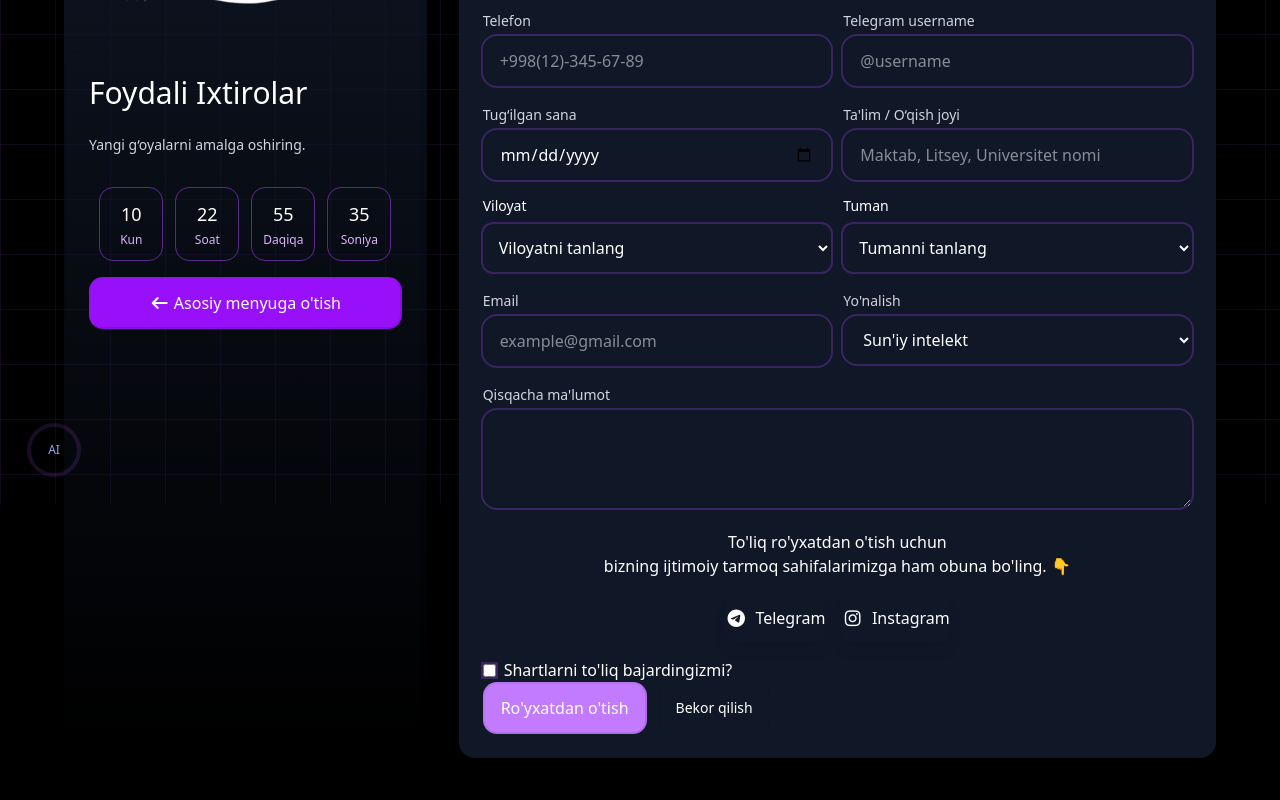
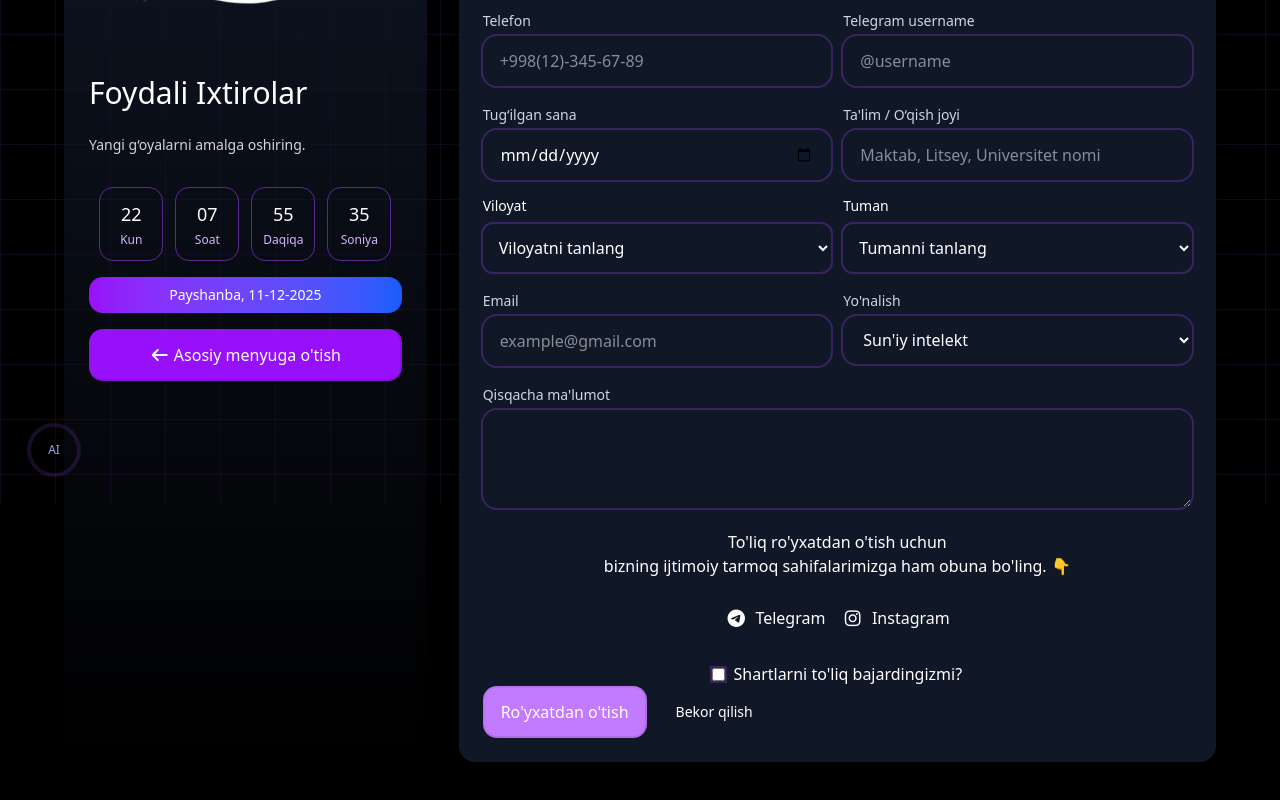
Before and after one commit to umidasirov/landingai, a React (Vite) app: page /register/1 in a window 1280 px wide. Shown: the part 296-1096 px from the top of the page. Built offline with nearby package versions, Linux system fonts and the light colour scheme.

Commit message:
robo futbol uchun register va bannerlar togrlandi

```diff
--- a/src/App.tsx
+++ b/src/App.tsx
@@ -63,9 +63,9 @@ export default function App() {
                     <ScrollReveal direction="up" delay={0.04}>
                       <MainGifts />
                     </ScrollReveal>
-                    <ScrollReveal direction="up">
+                    {/* <ScrollReveal direction="up">
                       <AboutSection />
-                    </ScrollReveal>
+                    </ScrollReveal> */}
                     {/* <ScrollReveal direction="up" delay={0.04}>
                       <ScheduleSection />
                     </ScrollReveal> */}
--- a/src/components/HeroSection.tsx
+++ b/src/components/HeroSection.tsx
@@ -15,7 +15,7 @@ export function FiveBlocks() {
   return (
     <section className="bg-gray-950 py-10 px-4 sm:px-6 lg:px-10 mt-10 lg:mt-20" id='musobaqalar'>
       <div className="max-w-7xl mx-auto">
-        <CountdownTimer targetDate="2025-11-29T00:00:00" />
+        <CountdownTimer targetDate="2025-12-10T00:00:00" />
         <div className="flex flex-wrap justify-center gap-8 lg:gap-10 ani">
           {blocks.map((item, idx) => (
             <article
--- a/src/components/SpeakersSection.tsx
+++ b/src/components/SpeakersSection.tsx
@@ -1,6 +1,6 @@
 import { Linkedin, Twitter } from 'lucide-react';
 import { ImageWithFallback } from './figma/ImageWithFallback';
-import imgAll from '../assets/gifts/Barchasi.png';
+import imgAll from '../assets/gifts/asosiy.png';
 export function MainGifts() {
   return (
     <section id="sovg'alar" className="relative py-24 lg:py-32 bg-gradient-to-b from-black via-purple-950/10 to-black overflow-hidden">
@@ -20,10 +20,10 @@ export function MainGifts() {
             <span>IT Haftaligi: Sovg‘alar Sizni Kutmoqda</span>
           </div>
           <h2 className="text-4xl lg:text-5xl font-bold mb-4 text-white">
+            IT Haftaligi { ' '}
             <span className="bg-gradient-to-r from-purple-400 to-cyan-400 bg-clip-text text-transparent">
-               IT haftalikda {' '}
+               Sovrinlari
             </span>
-            yutib olishingiz mumkun bo'lgan sovg'alar
           </h2>
           <p className="text-gray-400 max-w-2xl mx-auto text-lg">
             Ushbu IT haftaligida ishtirok eting va yangi tajribalar orttiring. Yoqimli sovg‘alarga ega bo'lish esa  sizning ishtirokingiz va faoliyatingizga bog‘liq
--- a/src/components/register.tsx
+++ b/src/components/register.tsx
@@ -116,7 +116,7 @@ type PersonPayload = {
 type RegisterPayload = PersonPayload & {
     direction: string;
     eventKey?: string;
-    friend?: PersonPayload | null;
+    friend_data?: PersonPayload | null;
 };
 
 const DIRECTION_ALIASES: Record<string, string> = {
@@ -190,7 +190,7 @@ export default function Register(): JSX.Element {
         telegram_username: '',
         direction: eventKey,
         eventKey,
-        friend: null,
+        friend_data: null,
     });
 
     // Friend form (only for robofutbol)
@@ -235,7 +235,6 @@ export default function Register(): JSX.Element {
         if (!form.middle_name?.trim()) return "Otasining ismi kiritilsin.";
         if (!form.gender) return "Jins tanlang.";
         if (!form.phone_number?.trim()) return "Telefon raqam kiritilsin.";
-        if (!form.email?.trim()) return "Email kiritilsin.";
         if (!form.birth_date) return "Tug‘ilgan sana kiritilsin.";
         if (!form.study_place?.trim()) return "O‘qish joyi kiritilsin.";
         if (!form.region?.trim()) return "Hudud kiritilsin.";
@@ -247,7 +246,6 @@ export default function Register(): JSX.Element {
             if (!friendForm.middle_name?.trim()) return "Do‘stingizning otasining ismi kiritilsin.";
             if (!friendForm.gender) return "Do‘stingizning jinsini tanlang.";
             if (!friendForm.phone_number?.trim()) return "Do‘stingizning telefon raqami kiritilsin.";
-            if (!friendForm.email?.trim()) return "Do‘stingizning emaili kiritilsin.";
             if (!friendForm.birth_date) return "Do‘stingizning tug‘ilgan sanasi kiritilsin.";
             if (!friendForm.study_place?.trim()) return "Do‘stingizning o‘qish joyi kiritilsin.";
             if (!friendForm.region?.trim()) return "Do‘stingizning hududi kiritilsin.";
@@ -274,8 +272,9 @@ export default function Register(): JSX.Element {
 
         let payload: any = { ...form, direction: eventKey };
         if (eventKey === "rfutbol") {
-            payload.friend = { ...friendForm };
+            payload.friend_data = { ...friendForm };
         }
+
 
         // Remove empty strings
         Object.keys(payload).forEach((k) => {
@@ -332,6 +331,17 @@ export default function Register(): JSX.Element {
             setPendingPayload(null);
         }
     }
+    function ormatDate(dateString: string) {
+        const date = new Date(dateString);
+        const days = ['Yakshanba', 'Dushanba', 'Seshanba', 'Chorshanba', 'Payshanba', 'Juma', 'Shanba'];
+        const dayName = days[date.getDay()];
+        const day = date.getDate();
+        const month = date.getMonth() + 1;
+        const year = date.getFullYear();
+
+        return `${dayName}, ${day}-${month}-${year}`;
+    }
+
 
     return (
         <div className="min-h-screen text-white py-10 p-[20px] px-4 flex flex-col items-center justify-center" style={{ zIndex: 50 }}>
@@ -361,6 +371,12 @@ export default function Register(): JSX.Element {
 
                         {/* Gift message */}
                         <CountdownTimer targetDate={block.date} />
+
+                        <div className="mt-2 px-4 py-2 bg-gradient-to-r from-purple-600 via-indigo-600 to-blue-600 text-white text-sm font-medium rounded-xl shadow-md text-center">
+                            {ormatDate(block.date)}
+                        </div>
+
+
                         <button onClick={() => navigate('/')} className='mt-2 w-full py-3 rounded-xl px-6 text-white font-semibold transition bg-purple-600 hover:bg-purple-500'><i className="fa-solid fa-arrow-left"></i> Asosiy menyuga o'tish</button>
                     </div>
                 </aside>
@@ -370,7 +386,7 @@ export default function Register(): JSX.Element {
                         <div style={{ border: 0 }} className="text-center space-y-6 rounded-2xl p-8 bg-gradient-to-br from-purple-900 via-purple-800 to-purple-700 animate-fadeIn">
                             {/* Animated check mark */}
                             <div className="flex justify-center border-lg border-0 rounded-full w-24 h-24 mx-auto bg-gradient-to-tr from-green-500 to-green-400 shadow-lg items-center">
-                                <svg className="w-20 h-20 text-green-400 animate-bounce border-2 rounded-full" style={{borderBlockColor:'green',border:'2px solid'}} fill="none" stroke="currentColor" strokeWidth="2" viewBox="0 0 24 24">
+                                <svg className="w-20 h-20 text-green-400 animate-bounce border-2 rounded-full" style={{ borderBlockColor: 'green', border: '2px solid' }} fill="none" stroke="currentColor" strokeWidth="2" viewBox="0 0 24 24">
                                     <path strokeLinecap="round" strokeLinejoin="round" d="M5 13l4 4L19 7" />
                                 </svg>
                             </div>
@@ -383,7 +399,7 @@ export default function Register(): JSX.Element {
                             {/* Success message */}
                             <p className="text-gray-400 text-sm md:text-xl max-w-2xl mx-auto">
                                 {successMessage || 'Siz muvaffaqiyatli ro‘yxatdan o‘tdingiz!'}
-                                 Yangilik va e’lonlarni ijtimoiy tarmoqlardagi sahifalarimiz orqali kuzatib boring. 🎉
+                                Yangilik va e’lonlarni ijtimoiy tarmoqlardagi sahifalarimiz orqali kuzatib boring. 🎉
                             </p>
 
                             {/* Motivational quote */}
@@ -770,8 +786,8 @@ export default function Register(): JSX.Element {
                                             </a>
                                         </div>
                                         <div>
-                                            <div className="box2">
-                                                <label className="flex items-center gap-2 cursor-pointer">
+                                            <div className="box2 text-center mt-6">
+                                                <label className="flex items-center justify-center mt-8 gap-2 cursor-pointer" style={{marginTop:'20px'}}>
                                                     <input
                                                         className="boxx"
                                                         type="checkbox"
--- a/src/components/ui/CountdownTimer.tsx
+++ b/src/components/ui/CountdownTimer.tsx
@@ -38,7 +38,7 @@ export function CountdownTimer({ targetDate }: CountdownTimerProps) {
 
   return (
     <div className="p-6 mb-2 w-[40%] bg-purple-900/20 backdrop-blur-sm border-purple-500/50 flex flex-col items-center justify-center rounded-xl">
-      <h1 className='text-blue-500 font-[30px] mt-4 mb-6'>IT haftalig boshlanshiga qolgan vaqt</h1>
+      <h1 className='text-blue-500 text-xl font-[30px] mt-4 mb-6'>IT Haftaligi boshlanishiga oz qoldi — tayyor bo‘ling!</h1>
       <motion.div
         className="flex justify-center gap-4 mb-4"
         initial={{ opacity: 0, y: 20 }}
--- a/src/context/context.tsx
+++ b/src/context/context.tsx
@@ -63,7 +63,7 @@ const blocks = [
     image: idea,
     size: 'small',
     link: '/register/fixtirolar',
-    date: "2025-11-30T00:00:00",
+    date: "2025-12-11T09:00:00",
     img:robof,
     // gifts: [
     //   { type: "Noutbuk", description: "Noutbuk", image: laptop, count: 1 },
@@ -79,7 +79,7 @@ const blocks = [
     size: 'small',
     link: '/register/rsumo',
     img:sumon,
-    date: "2025-12-29T00:00:00",
+    date: "2025-12-11T09:00:00",
     // gifts: [
     //   { type: "samakat", description: "Samakat", image: s, count: 1 },
     //   { type: "tv", description: "Televizor", image: TV, count: 1 },
@@ -94,7 +94,7 @@ const blocks = [
     size: 'small',
     link: '/register/contest',
     img:contestGift,
-    date: "2025-12-07T00:00:00",
+    date: "2025-12-10T09:00:00",
     // gifts: [
     //   { type: "keyboard", description: "Klaviatura", image: key, count: 1 },
     //   { type: "tablet", description: "Planshet", image: s, count: 3 },
@@ -108,7 +108,7 @@ const blocks = [
     image: futbol,
     size: 'small',
     link: '/register/rfutbol',
-    date: "2025-12-01T00:00:00",
+    date: "2025-12-12T09:00:00",
     img:robofutbol,
     // gifts: [
     //   { type: "nout", description: "Noutbuk", image: laptop, count: 2 },
@@ -123,7 +123,7 @@ const blocks = [
     image: ai,
     size: "large",
     link: "/register/ai",
-    date: "2025-11-25T00:00:00",
+    date: "2025-12-13T09:00:00",
     img:aig,
     // gifts: [
     //   { type: "iphone", description: "iPhone 17", image: iphone, count: 1 },
```
Also changed, not shown: src/components/LocationSection.tsx (+4 -3 lines), src/components/SponsorCarousel.tsx (+35 -10 lines), src/assets/gifts/asosiy.png (added).
